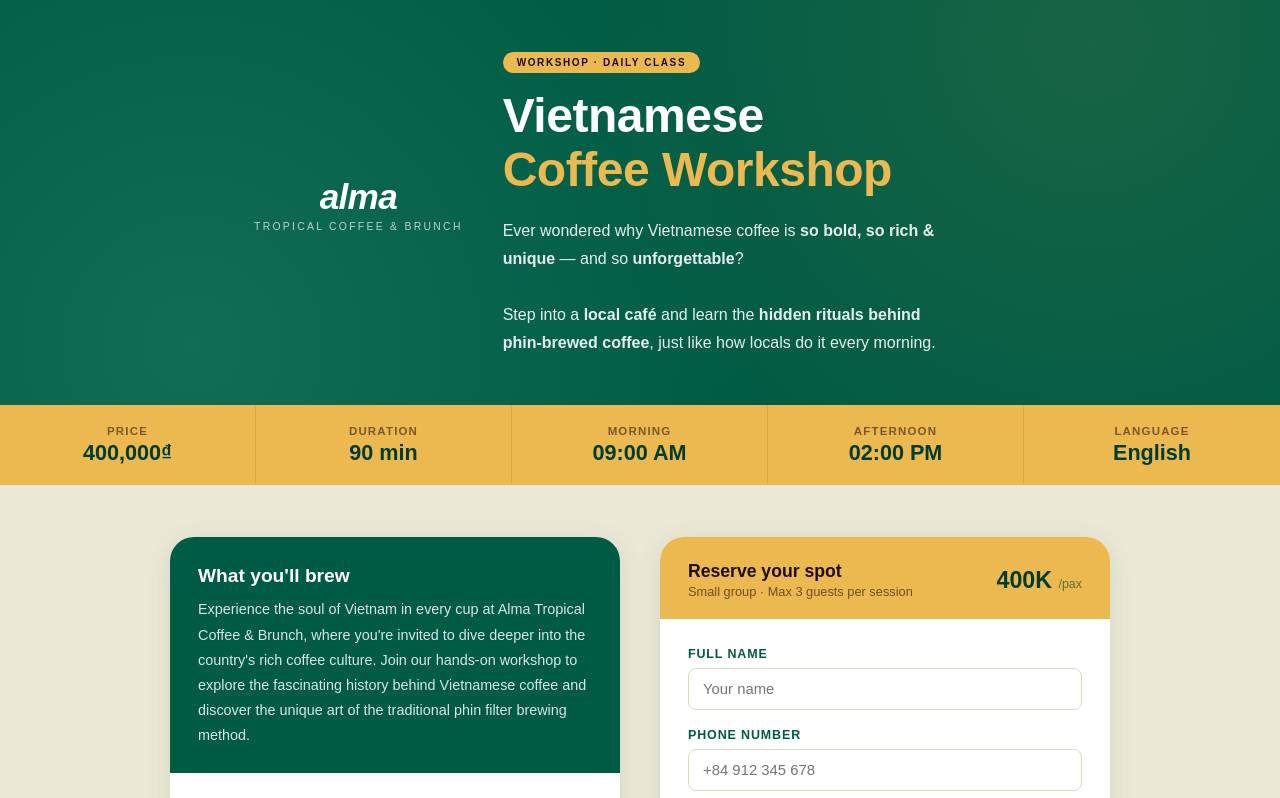
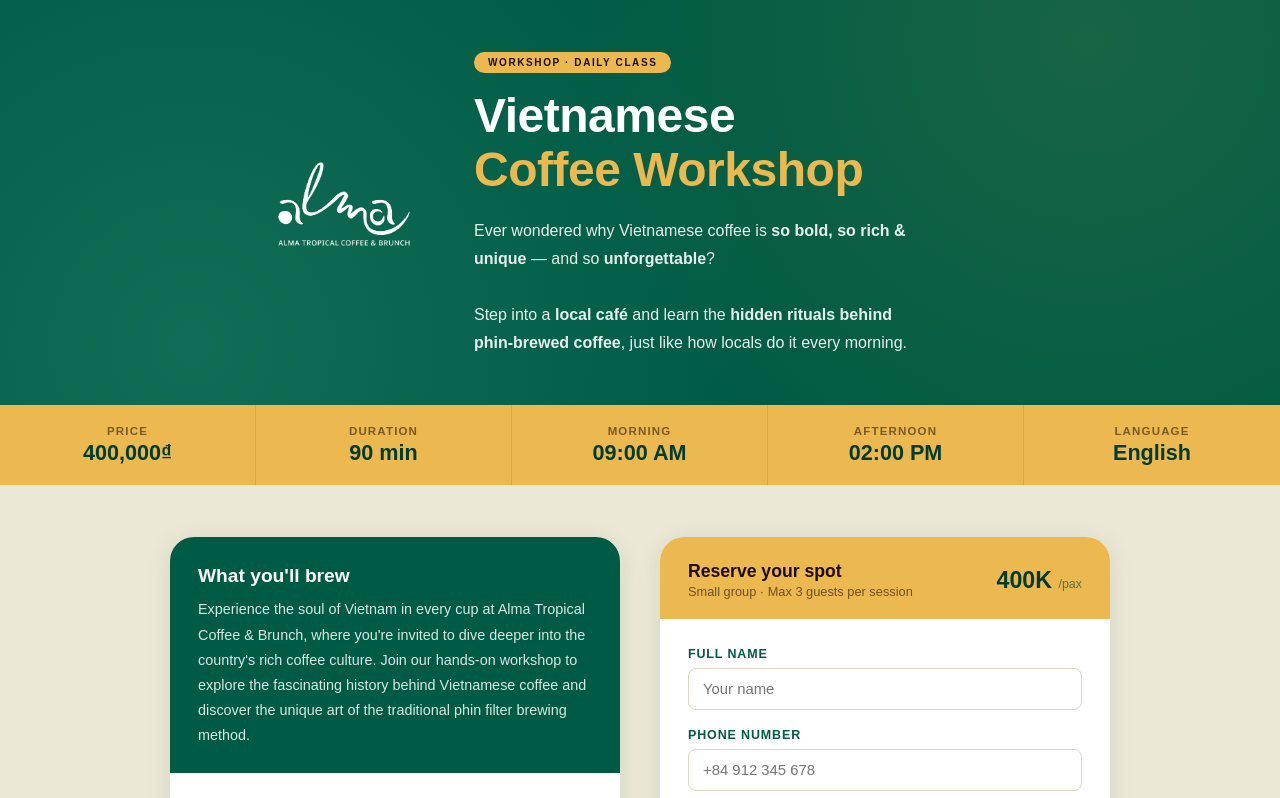
Before and after one commit to phuongvg99-jpg/almacoffeeclass, a plain HTML site: page index.html in a window 1280 px wide. Shown: the top 798 px of the page. Drawn offline with Linux system fonts and the light colour scheme; a web font is replaced by a local one.

Commit message:
Fix logo filename to match uploaded file

```diff
--- a/index.html
+++ b/index.html
@@ -511,10 +511,10 @@
       <!--
         LOGO SETUP:
         Place your Alma logo PNG (dark/brown version) in the same folder as index.html.
-        Rename it: alma-logo.png
+        Rename it: alma-logo.png.png
         The CSS filter "brightness(0) invert(1)" turns it white automatically on this green background.
       -->
-      <img src="alma-logo.png" alt="Alma Tropical Coffee & Brunch" onerror="this.style.display='none'; this.nextElementSibling.style.display='block'" />
+      <img src="alma-logo.png.png" alt="Alma Tropical Coffee & Brunch" onerror="this.style.display='none'; this.nextElementSibling.style.display='block'" />
       <!-- Fallback text logo if PNG not found -->
       <div style="display:none; text-align:center;">
         <div style="font-size:2.2rem; font-weight:700; font-style:italic; letter-spacing:-.02em;">alma</div>
@@ -739,7 +739,7 @@
 
 <!-- ════════════════ FOOTER ════════════════ -->
 <footer>
-  <img src="alma-logo.png" alt="Alma" onerror="this.style.display='none'" />
+  <img src="alma-logo.png.png" alt="Alma" onerror="this.style.display='none'" />
   <strong>Alma Tropical Coffee &amp; Brunch</strong><br/>
   "Green space for cherished moments"
 </footer>
```
